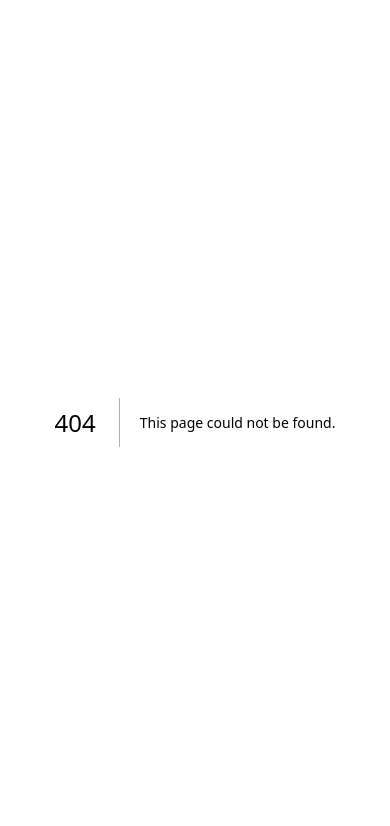
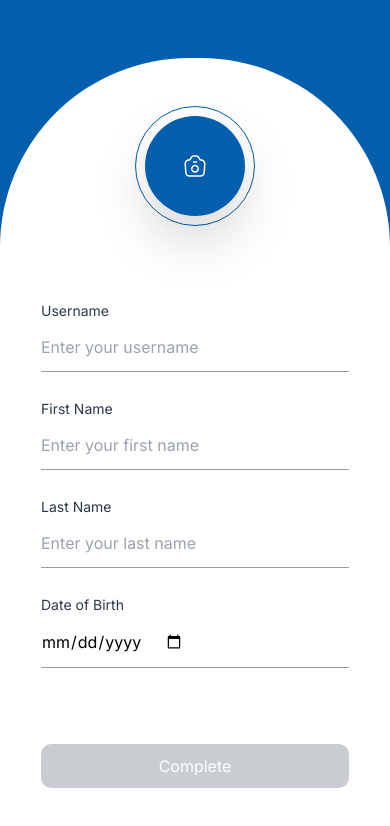
Before and after one commit to Maxwell011/moni-finance, a Next.js app: page /profile/profilesetting in a window 390 px wide. Before the commit this address had no page. Shown: the top 826 px of the page. Built offline with nearby package versions, Linux system fonts and the light colour scheme.

Commit message:
Add profile setting page and update hamburger button styling

```diff
--- /dev/null
+++ b/src/app/profile/profilesetting/page.tsx
@@ -0,0 +1,80 @@
+"use client";
+import { useState } from "react";
+import Image from "next/image";
+import ProfileInput from "../../components/ProfileInput";
+
+export default function ProfileSetting() {
+  const [selectedImage, setSelectedImage] = useState(null);
+  const [previewImage, setPreviewImage] = useState(null);
+
+  const handleImageChange = (event: any) => {
+    const file = event.target.files[0];
+    setSelectedImage(file);
+    setPreviewImage(URL.createObjectURL(file));
+  };
+
+  const handleClick = () => {
+    document.getElementById("profileImageInput").click();
+  };
+
+  return (
+    <>
+      <section className='bg-[#035EAE] w-full h-[246px] lg:w-full'>
+        <div className='w-full h-[189px] rounded-[500px_500px_0px_0px] bg-white absolute top-[58px]'>
+          <div className='flex items-center justify-center mt-12'>
+            <div className='first'>
+              <svg
+                className='absolute'
+                xmlns='http://www.w3.org/2000/svg'
+                width='120'
+                height='120'
+                viewBox='0 0 120 120'
+                fill='none'
+              >
+                <circle
+                  cx='60'
+                  cy='60'
+                  r='59.5'
+                  stroke='#035EAE'
+                  strokeLinejoin='round'
+                />
+              </svg>
+              <div
+                className='second w-[100px] h-[100px] flex justify-center items-center m-[10px] rounded-[50px] bg-[#035EAE]
+                drop-shadow-2xl cursor-pointer'
+                onClick={handleClick}
+              >
+                {previewImage ? (
+                  <Image
+                    src={previewImage}
+                    alt='Profile Preview'
+                    width={100}
+                    height={100}
+                    className='w-[100px] h-[100px] flex justify-center items-center m-[10px] rounded-[50px] bg-[#035EAE] drop-shadow-2xl'
+                  />
+                ) : (
+                  <div className='flex justify-center items-center'>
+                    <Image
+                      src='/camera.svg'
+                      width={24}
+                      height={24}
+                      alt='Picture of the user'
+                    />
+                  </div>
+                )}
+              </div>
+            </div>
+          </div>
+        </div>
+      </section>
+      <input
+        id='profileImageInput'
+        type='file'
+        className='hidden'
+        onChange={handleImageChange}
+      />
+
+      <ProfileInput />
+    </>
+  );
+};
--- a/src/app/svg/Hamburger.tsx
+++ b/src/app/svg/Hamburger.tsx
@@ -43,7 +43,7 @@ function HamburgerButton() {
               priority
             />
           </div>
-          <div className='mt-10 p-5'>
+          <div className='mt-10 p-5 ml-5'>
             <ul className='side-nav-list'>
               <div className='flex flex-row'>
                 <Image
```
